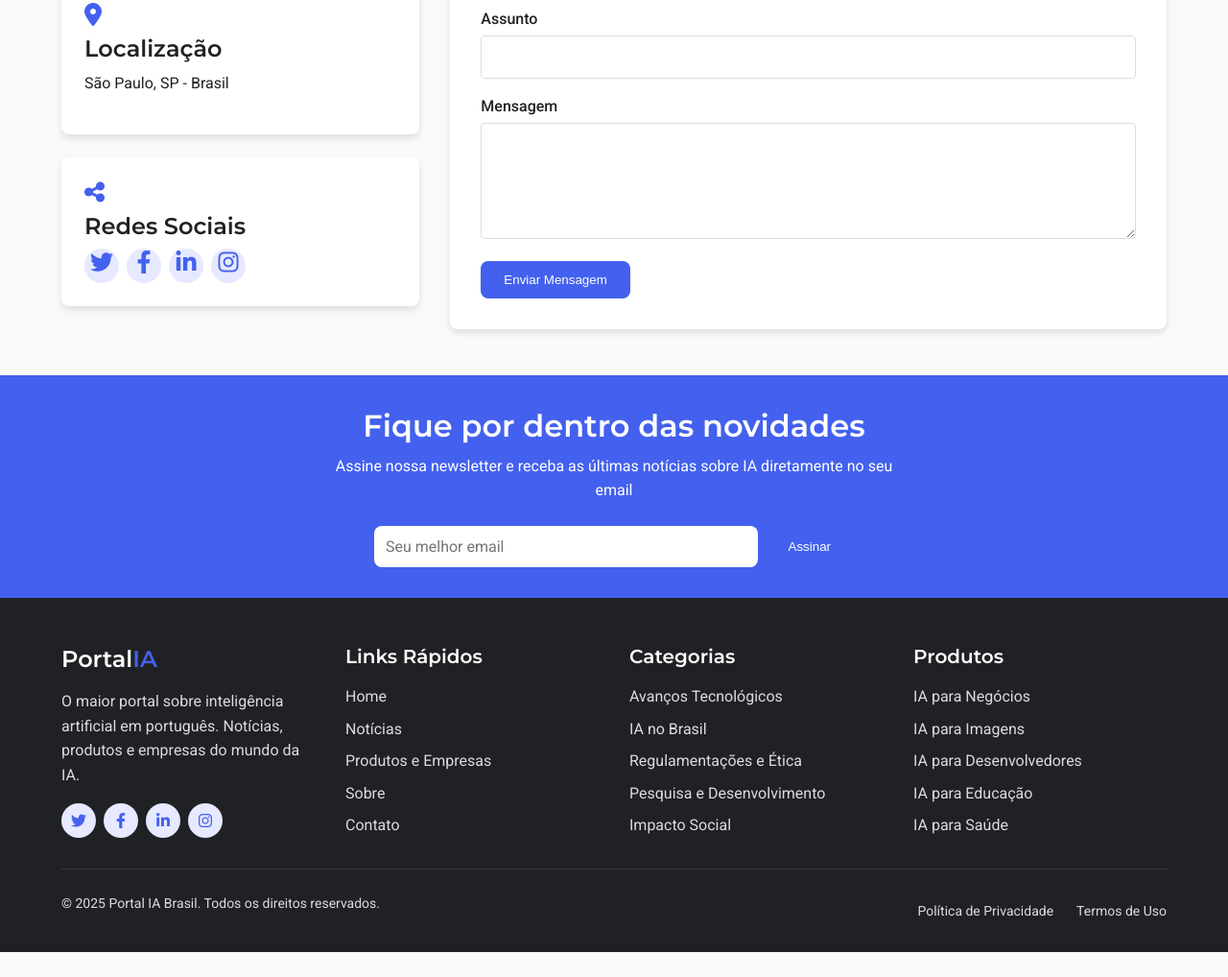
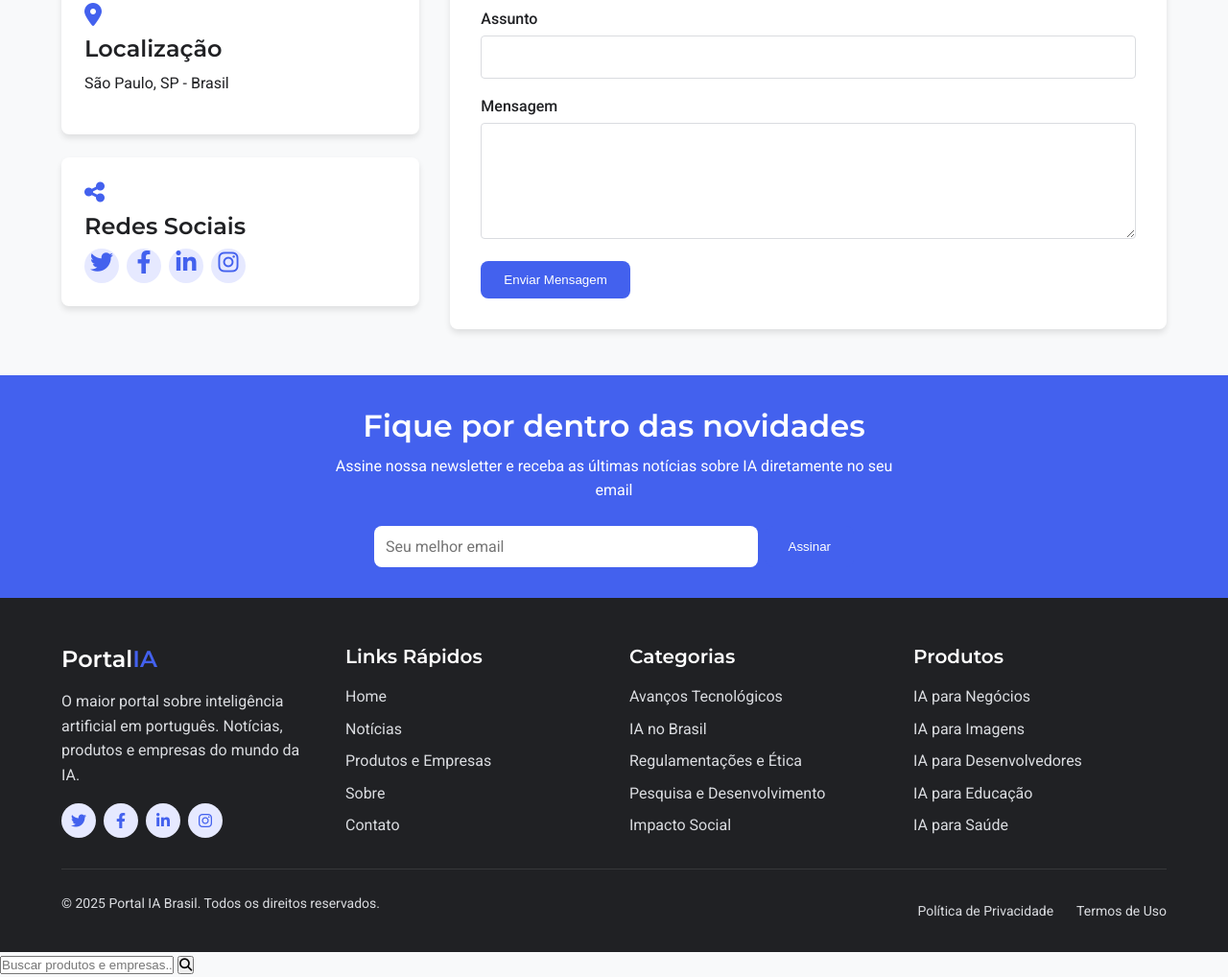
Before and after one commit to GeraldoLuizbatista/portal-iabrasil, a plain HTML site: page index.html in a window 1280 px wide. Shown: the part 4113-5131 px from the top of the page at 96% size. Before the commit the page ends 5105 px from the top, so only its background shows below. Drawn offline with Linux system fonts and the light colour scheme.

Commit message:
Update index.html

```diff
--- a/index.html
+++ b/index.html
@@ -443,7 +443,10 @@
             </div>
         </div>
     </footer>
-
+<div class="search-container">
+  <input type="text" id="product-search" placeholder="Buscar produtos e empresas..." class="search-input">
+  <button class="search-button"><i class="fas fa-search"></i></button>
+</div>
     <script src="assets/js/main.js"></script>
     <script src="assets/js/news.js"></script>
     <script src="assets/js/products.js"></script>
```
